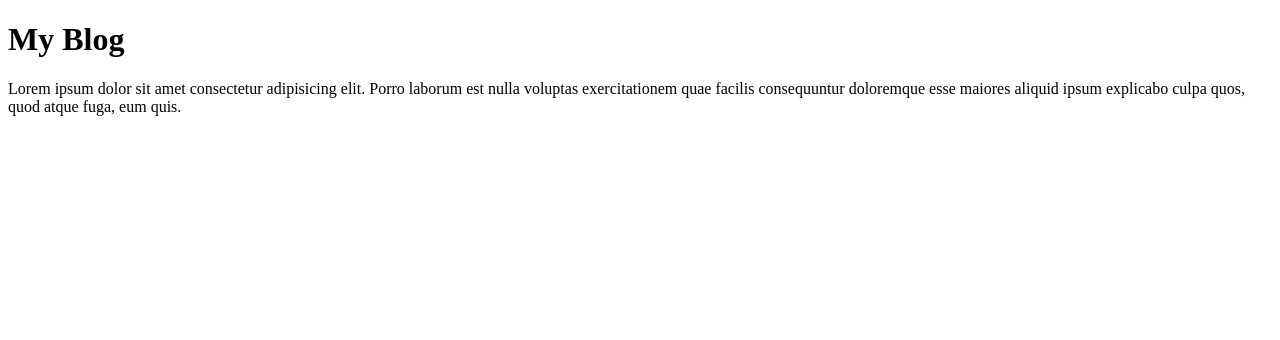
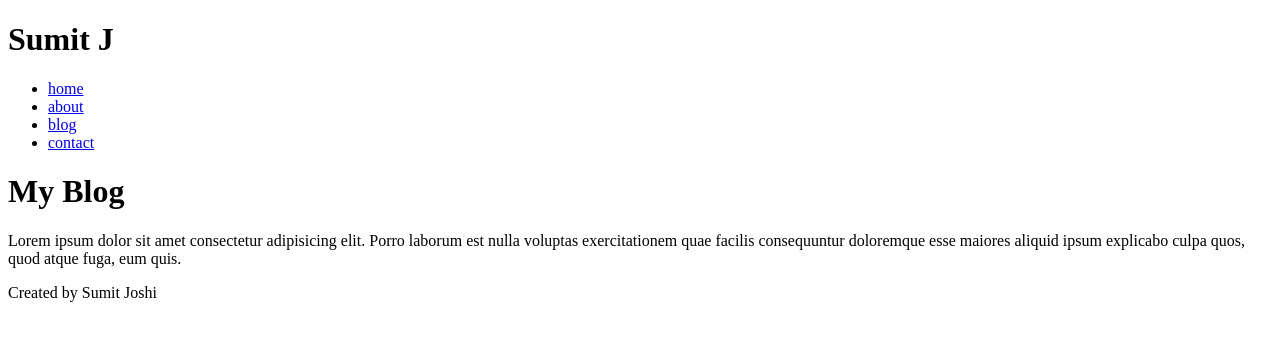
Before and after one commit to sumitjoshi97/gatsby-bootcamp, a Gatsby site: page /blog in a window 1280 px wide. Built offline with nearby package versions, Linux system fonts and the light colour scheme; Gatsby itself is replaced by a stand-in of ours.

Commit message:
add shared components

```diff
--- /dev/null
+++ b/src/components/footer.js
@@ -0,0 +1,11 @@
+import React from "react"
+
+const Footer = () => {
+  return (
+    <footer>
+      <p>Created by Sumit Joshi</p>
+    </footer>
+  )
+}
+
+export default Footer
--- /dev/null
+++ b/src/components/header.js
@@ -0,0 +1,28 @@
+import React from "react"
+import { Link } from "gatsby"
+
+const Header = () => {
+  return (
+    <header>
+      <h1>Sumit J</h1>
+      <nav>
+        <ul>
+          <li>
+            <Link to="/">home</Link>
+          </li>
+          <li>
+            <Link to="/about">about</Link>
+          </li>
+          <li>
+            <Link to="/blog">blog</Link>
+          </li>
+          <li>
+            <Link to="/contact">contact</Link>
+          </li>
+        </ul>
+      </nav>
+    </header>
+  )
+}
+
+export default Header
--- a/src/pages/blog.js
+++ b/src/pages/blog.js
@@ -1,8 +1,12 @@
 import React from "react"
+
+import Header from "../components/header"
+import Footer from "../components/footer"
 
 const BlogPage = () => {
   return (
     <div>
+      <Header />
       <h1>My Blog</h1>
       <p>
         Lorem ipsum dolor sit amet consectetur adipisicing elit. Porro laborum
@@ -10,6 +14,7 @@
         esse maiores aliquid ipsum explicabo culpa quos, quod atque fuga, eum
         quis.
       </p>
+      <Footer />
     </div>
   )
 }
```
Also changed, not shown: src/pages/about.js (+12 -2 lines), src/pages/contact.js (+6 -1 lines), src/pages/index.js (+15 -7 lines).
